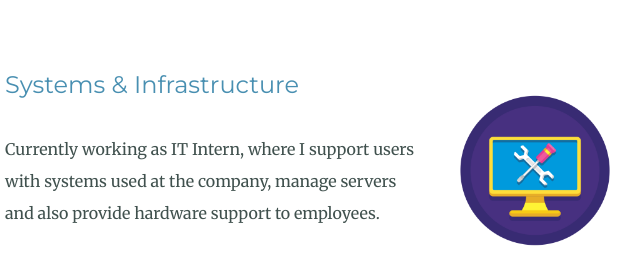
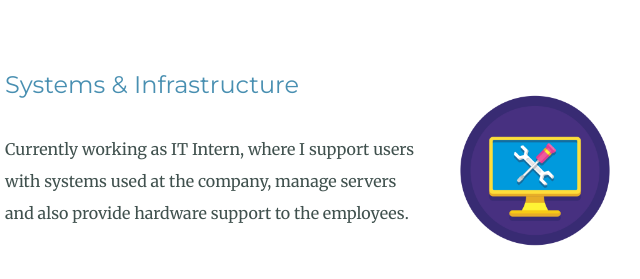
Before and after one commit to juliana-vieira/github-page, a plain HTML site: page index.html in a window 1280 px wide. Shown: the part 1780-2059 px from the top of the page, 315-955 px from the left. Drawn offline with Linux system fonts and the light colour scheme; a web font is replaced by a local one.

Commit message:
Update index.html

```diff
--- a/index.html
+++ b/index.html
@@ -44,7 +44,7 @@
                 <img class="pc-img" src="images/build.png" alt="pc-img">
                 <h3>Systems & Infrastructure</h3>
                 <p>Currently working as IT Intern, where I support users with systems used at the company,
-                    manage servers and also provide hardware support to employees.
+                    manage servers and also provide hardware support to the employees.
                 </p>
             </div>
         </div>
```
